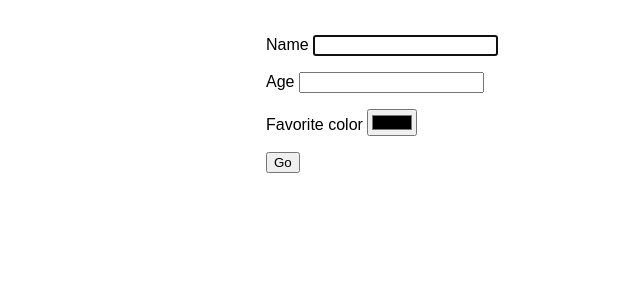
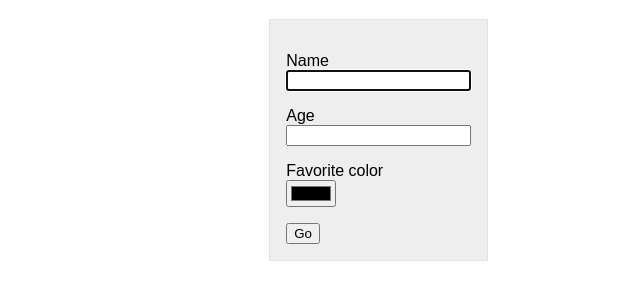
Before and after one commit to rkarim0598/user-directory, a plain HTML site: page index.html in a window 1280 px wide. Shown: the part 61-360 px from the top of the page, without its empty margins (0-640 px from the left). Drawn offline with Linux system fonts and the light colour scheme.

Commit message:
Style the form

```diff
--- a/index.css
+++ b/index.css
@@ -6,3 +6,13 @@ main {
     display: flex;
     justify-content: space-around;
 }
+
+#userForm {
+    background-color: #eeeeee;
+    padding: 1rem;
+    border: 1px solid #e3e3e3;
+}
+
+label {
+    display: block;
+}
```
